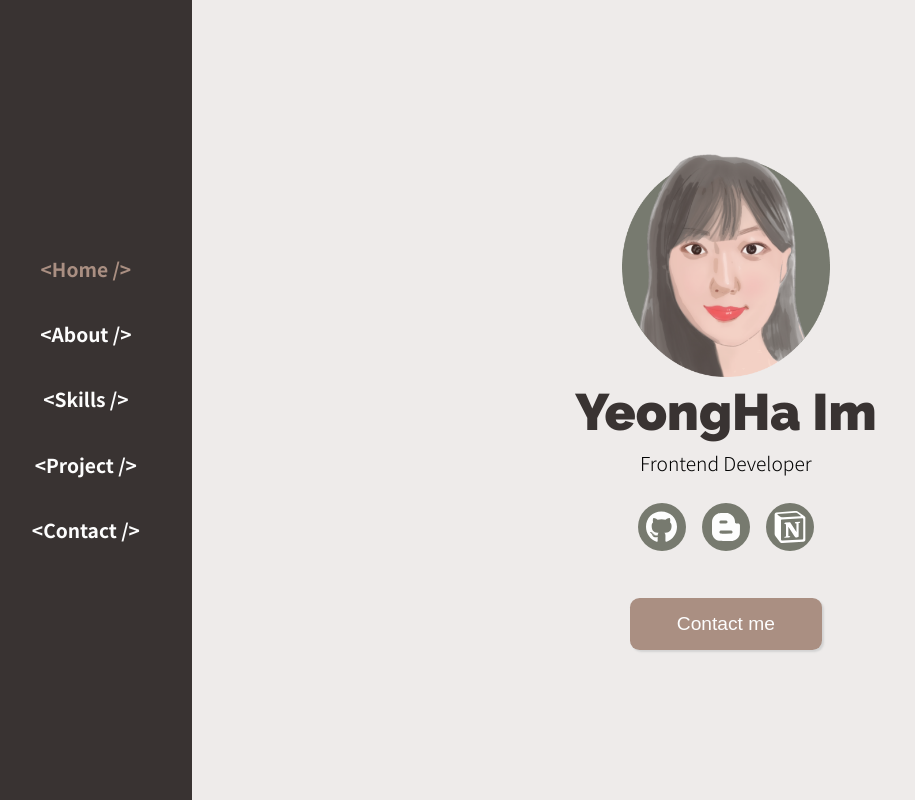
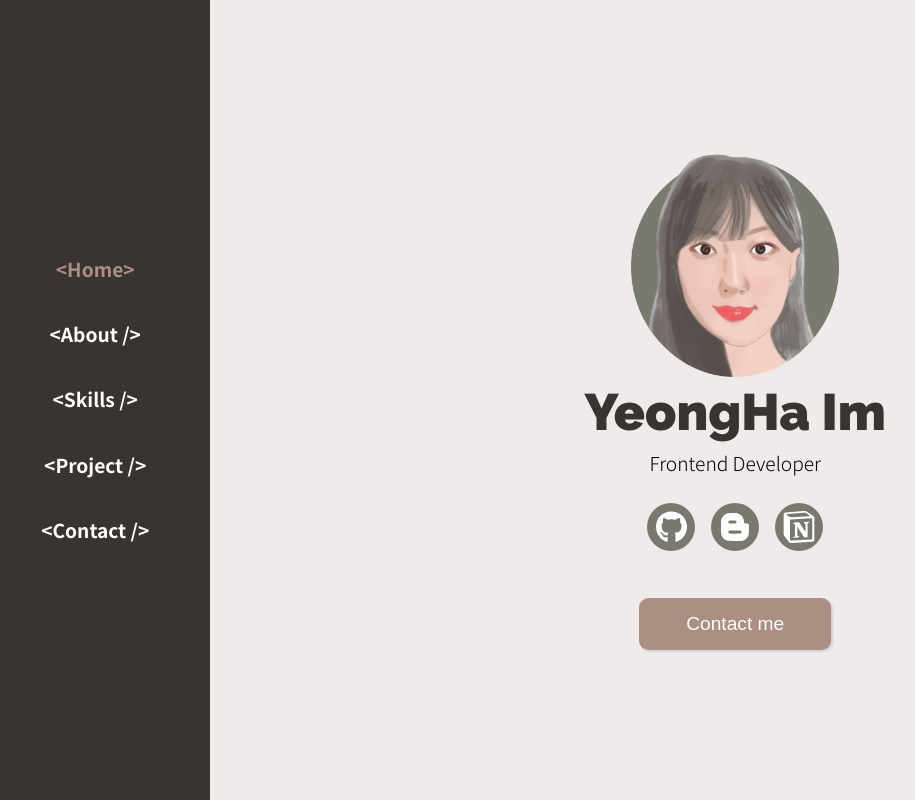
Before and after one commit to liMoHa/yh-portfolio, a React (Create React App) app: page / in a window 1280 px wide. Shown: the top 800 px of the page, without its empty margins (20-935 px from the left). Built offline with nearby package versions, Linux system fonts and the light colour scheme.

Commit message:
feat(MenuBar.tsx): change menu style as menu clicked

```diff
--- a/src/components/MenuBar/Index.tsx
+++ b/src/components/MenuBar/Index.tsx
@@ -7,6 +7,7 @@ const Container = styled.ul`
   display: flex;
   flex-direction: column;
   justify-content: center;
+  width: 12em;
   height: 100vh;
   padding: 1.5em;
   background-color: ${({ theme }) => theme.colors.darkBrown};
@@ -30,15 +31,26 @@ const Menu = styled.li`
 `;
 
 const MenuBar: React.FC = (): JSX.Element => {
+  const onClickMenu = (e: React.MouseEvent<HTMLElement>) => {
+    const target = e.target as HTMLElement;
+    if (target.nodeName !== "LI") return;
+    // 활성화되어있는 요소 가져와서 비활성화시키기
+    const activedElment = document.querySelector("li.active");
+    activedElment?.classList.remove("active");
+    activedElment!.textContent = `<${activedElment?.id} />`;
+    // 클릭된 요소 활성화시키기
+    target.classList.add("active");
+    target.textContent = `<${target.id}>`;
+  };
   return (
-    <Container>
-      <Menu className="active" id="home">
-        {"<Home />"}
+    <Container onClick={onClickMenu}>
+      <Menu className="active" id="Home">
+        {"<Home>"}
       </Menu>
-      <Menu id="about">{"<About />"}</Menu>
-      <Menu id="skills">{"<Skills />"}</Menu>
-      <Menu id="project">{"<Project />"}</Menu>
-      <Menu id="contact">{"<Contact />"}</Menu>
+      <Menu id="About">{"<About />"}</Menu>
+      <Menu id="Skills">{"<Skills />"}</Menu>
+      <Menu id="Project">{"<Project />"}</Menu>
+      <Menu id="Contact">{"<Contact />"}</Menu>
     </Container>
   );
 };
```
